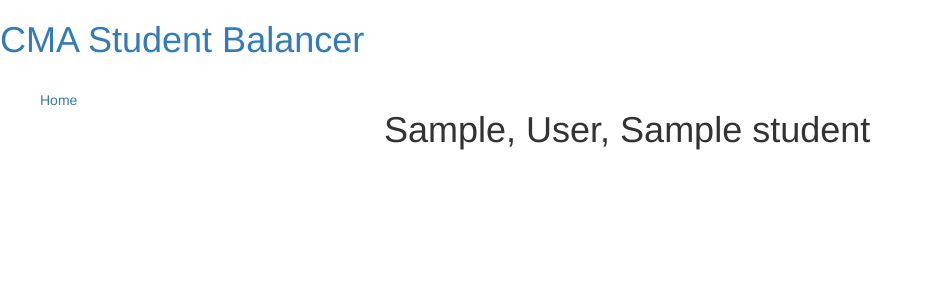
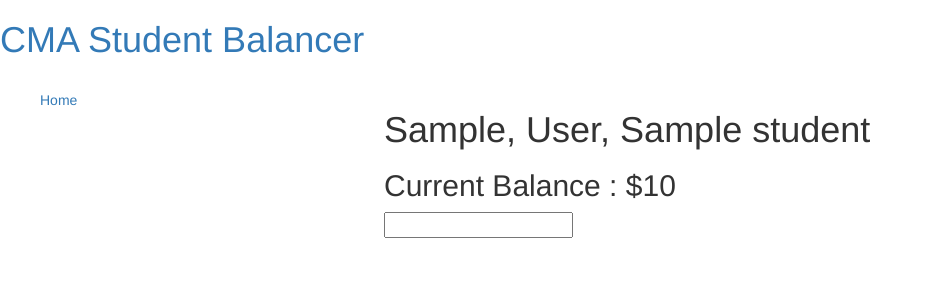
Before and after one commit to edchtzwe/cma_student_balancer, a Django app: template balancer/templates/balancer/student_detail.html in a window 1280 px wide. Shown: the top 300 px of the page, without its empty margins (0-932 px from the left). Run offline with Django 3.2, Linux system fonts and the light colour scheme; the template is opened without the code that fills it: most values are stand-ins (such as "Sample title", 1, 10 or a date in 2020); some libraries are stand-ins or nearby versions.

Commit message:
The student detail template, which is the student-detail view
Signed-off-by: Edmund Chong @ Banana Senpai <7440820@gmail.com>

```diff
--- a/balancer/templates/balancer/student_detail.html
+++ b/balancer/templates/balancer/student_detail.html
@@ -3,5 +3,8 @@
 {% block content %}
 
 <h1>{{ student.first_name }}, {{ student.surname }}, {{ student.given_name }}</h1>
-
+<h2>Current Balance&nbsp;&colon;&nbsp;&dollar;{{ student.balance }}</h2>
+<form action="{% url 'student_create' %}" method="post">
+<input type='text' id='new_balance' name='new_balance'>
+</form>
 {% endblock %}
```
